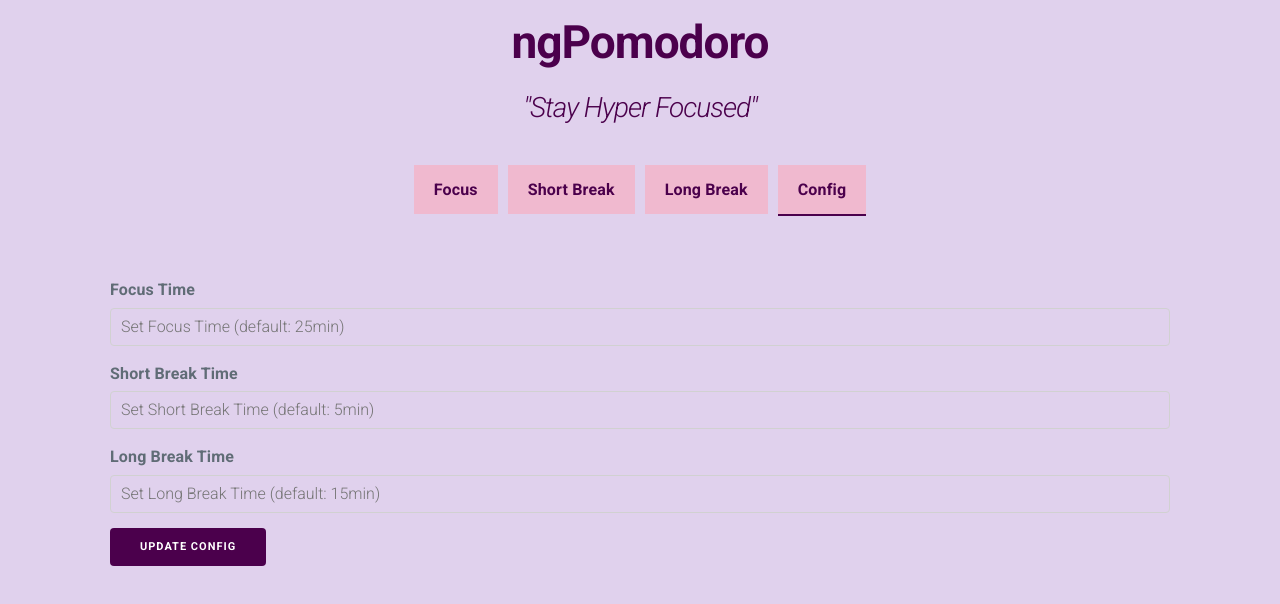
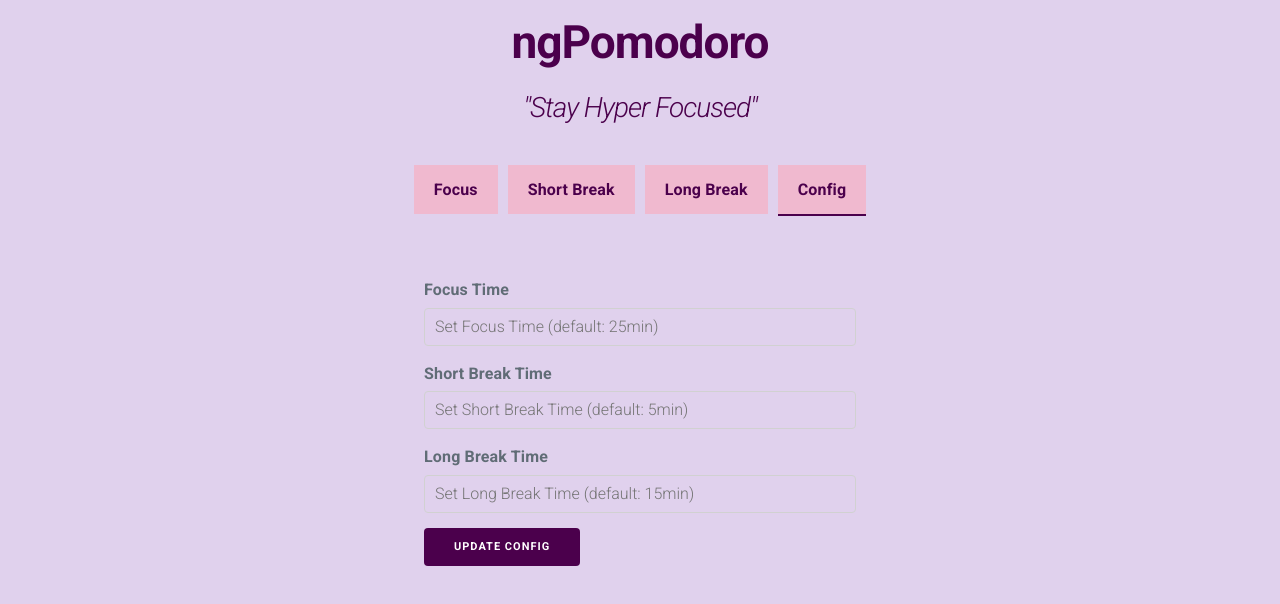
Before and after one commit to VishnuDileesh/ngPomodoro, an Angular app: page /setting in a window 1280 px wide. Shown: the top 604 px of the page. Built offline with nearby package versions, Linux system fonts and the light colour scheme; what ngx-countdown would draw is missing.

Commit message:
Add - responsiveness

```diff
--- a/src/app/layout/navbar/navbar.component.css
+++ b/src/app/layout/navbar/navbar.component.css
@@ -12,14 +12,29 @@ ul {
 }
 
 li {
-  margin: 0 0.5rem;
+  margin: 0 0.2rem;
 }
 
 a {
-  padding: 1.5rem 2rem;
+  padding: 1.5rem 1rem;
   background-color: #f0b9cf;
 }
 
 a:hover {
   color: #4b004c;
 }
+
+@media only screen and (min-width: 590px) {
+  li {
+    margin: 0 0.5rem;
+  }
+
+  a {
+    padding: 1.5rem 2rem;
+    background-color: #f0b9cf;
+  }
+
+  a:hover {
+    color: #4b004c;
+  }
+}
--- a/src/app/pages/setting/setting.component.css
+++ b/src/app/pages/setting/setting.component.css
@@ -1,3 +1,22 @@
 .settings {
-  margin: 0 1rem;
+  width: 80%;
+  margin: auto;
 }
+
+@media only screen and (min-width: 550px) {
+  .settings {
+    width: 60%;
+  }
+}
+
+@media only screen and (min-width: 550px) {
+  .settings {
+    width: 50%;
+  }
+}
+
+@media only screen and (min-width: 550px) {
+  .settings {
+    width: 40%;
+  }
+}
--- a/src/styles.css
+++ b/src/styles.css
@@ -15,10 +15,6 @@ a:hover {
   border-bottom: 2px solid #4b004c;
 }
 
-/* a:focus {
-  border-bottom: 2px solid #4b004c;
-} */
-
 .active-link {
   border-bottom: 2px solid #4b004c;
 }
@@ -31,14 +27,15 @@ a:hover {
 .count-down {
   display: flex;
   justify-content: center;
-  font-size: 18rem;
+  font-size: 14rem;
   color: #4b004c;
 }
 
 .controls {
+  width: 95%;
   display: flex;
   justify-content: space-between;
-  margin: 0 2rem;
+  margin: auto;
 }
 
 button {
@@ -62,3 +59,23 @@ button:hover {
 input:focus {
   border: 1px solid #4b004c;
 }
+
+@media only screen and (min-width: 590px) {
+  .count-down {
+    font-size: 18rem;
+  }
+
+  .controls {
+    width: 60%;
+  }
+}
+
+@media only screen and (min-width: 820px) {
+  .count-down {
+    font-size: 18rem;
+  }
+
+  .controls {
+    width: 40%;
+  }
+}
```
